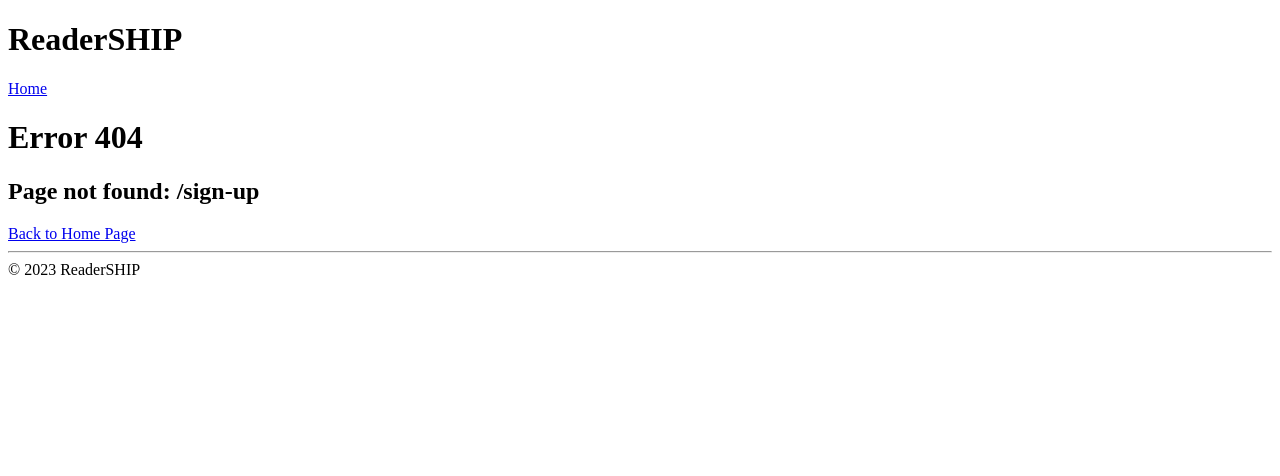
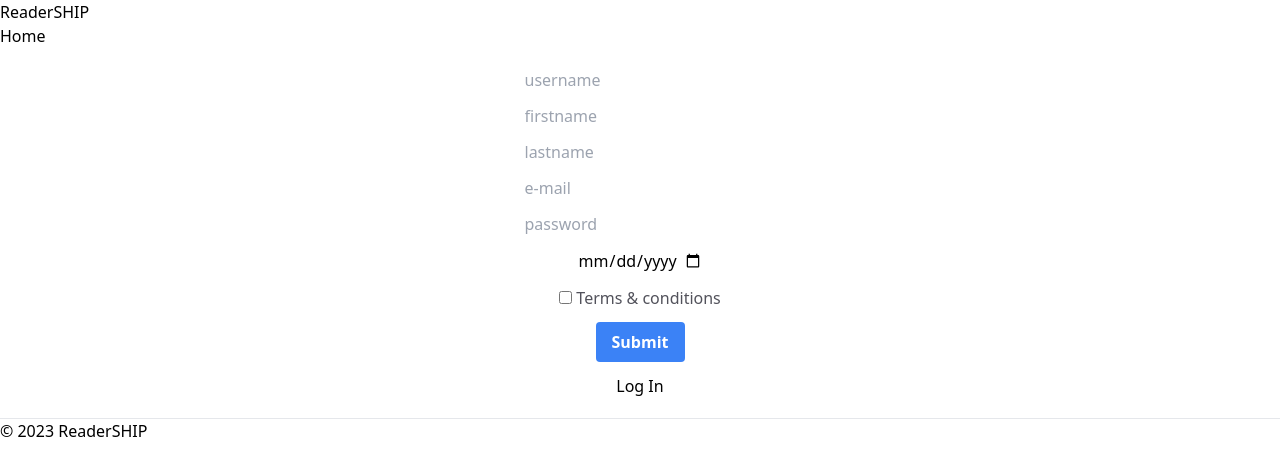
Before and after one commit to UniversityOfGdanskProjects/readership-web-app, a React (Create React App) app in the folder client/: page /sign-up in a window 1280 px wide. Before the commit this address had no page. Shown: the top 476 px of the page. Built offline with nearby package versions, Linux system fonts and the light colour scheme.

Commit message:
add login and singUp panels

```diff
--- a/client/package.json
+++ b/client/package.json
@@ -6,6 +6,7 @@
     "@testing-library/jest-dom": "^5.16.5",
     "@testing-library/react": "^13.4.0",
     "@testing-library/user-event": "^13.5.0",
+    "formik": "^2.2.9",
     "react": "^18.2.0",
     "react-dom": "^18.2.0",
     "react-router-dom": "^6.6.0",
--- a/client/src/App.js
+++ b/client/src/App.js
@@ -20,8 +20,8 @@ function App() {
     <Navbar />
     <Routes>
       <Route path="/" element={ <LoginPage /> }/>
-      <Route path="/signUp" element={ <SignUpPage /> }/>
-      <Route path="/myProfile" element={ <MyProfilePage /> }/>
+      <Route path="/sign-up" element={ <SignUpPage /> }/>
+      <Route path="/my-profile" element={ <MyProfilePage /> }/>
       <Route path="/home" element={ <HomePage /> }/>
       <Route path="/book" element={ <BookPage /> }/>
       <Route path="/user" element={ <UserPage /> }/>
--- /dev/null
+++ b/client/src/components/login/LoginForm.jsx
@@ -0,0 +1,66 @@
+import { Field, Form, Formik } from "formik";
+import { Link } from "react-router-dom";
+
+export const LoginForm = () => {
+  const handleSubmit = (values) => {
+    console.log(values);
+  };
+
+  const validatePassword = (value) => {
+    let error;
+    if (!value) {
+      error = "Required";
+    } else if (!/^(?=.*?[A-Za-z])(?=.*?[0-9]).{8,}$/i.test(value)) {
+      error = "Wrong password";
+    }
+    return error;
+  };
+
+  return (
+    <div>
+      <Formik
+        initialValues={{
+          username: "",
+          password: "",
+        }}
+        onSubmit={(values) => handleSubmit(values)}
+        enableReinitialize={true}
+      >
+        {({ errors, touched, isValidating }) => (
+          <Form className="flex flex-col m-5 items-center gap-3">
+            <Field
+              name="username"
+              type="text"
+              placeholder="username"
+              // validate={validateUsername}
+              required
+              className=""
+            />
+            {errors.username && touched.username && (
+              <div className="text-red-700">{errors.username}</div>
+            )}
+            <Field
+              name="password"
+              type="password"
+              placeholder="password"
+              validate={validatePassword}
+              required
+            />
+            {errors.password && touched.password && (
+              <div className="text-red-700">{errors.password}</div>
+            )}
+            <button
+              type="submit"
+              className=" bg-blue-500 hover:bg-blue-700 text-white font-bold py-2 px-4 rounded"
+            >
+              Submit
+            </button>
+            <Link to="/sign-up">
+              <button>Sing Up</button>
+            </Link>
+          </Form>
+        )}
+      </Formik>
+    </div>
+  );
+};
--- /dev/null
+++ b/client/src/components/signUp/SignUpForm.jsx
@@ -0,0 +1,109 @@
+import { Field, Form, Formik } from "formik";
+import { Link } from "react-router-dom";
+
+export const SignUpForm = () => {
+  const todayDate = new Date();
+  const todayDateStr = todayDate.toISOString().slice(0, 10);
+
+  const handleSubmit = (values) => {
+    console.log(values);
+  };
+
+  const validateEmail = (value) => {
+    let error;
+    if (!value) {
+      error = "Required";
+    } else if (!/^[A-Z0-9._%+-]+@[A-Z0-9.-]+\.[A-Z]{2,4}$/i.test(value)) {
+      error = "Invalid email address";
+    }
+    return error;
+  };
+
+  const validatePassword = (value) => {
+    let error;
+    if (!value) {
+      error = "Required";
+    } else if (!/^(?=.*?[A-Z])(?=.*?[a-z])(?=.*?[0-9]).{8,}$/i.test(value)) {
+      error =
+        "Password: min. 8 characters, number, upercase & lowercase letters ";
+    }
+    return error;
+  };
+
+  return (
+    <div>
+      <Formik
+        initialValues={{
+          username: "",
+          firstName: "",
+          lsatName: "",
+          email: "",
+          dateOfBirth: "",
+          password: "",
+          terms: false,
+        }}
+        onSubmit={(values) => handleSubmit(values)}
+        enableReinitialize={true}
+      >
+        {({ errors, touched }) => (
+          <Form className="flex flex-col m-5 items-center gap-3">
+            <Field
+              name="username"
+              type="text"
+              placeholder="username"
+              required
+              className=""
+            />
+            <Field
+              name="firstName"
+              type="text"
+              placeholder="firstname"
+              required
+            />
+            <Field
+              name="lastName"
+              type="text"
+              placeholder="lastname"
+              required
+            />
+            <Field
+              name="email"
+              type="text"
+              placeholder="e-mail"
+              validate={validateEmail}
+              required
+              className=""
+            />
+            {errors.email && touched.email && (
+              <div className="text-red-700">{errors.email}</div>
+            )}
+            <Field
+              name="password"
+              type="password"
+              placeholder="password"
+              validate={validatePassword}
+              required
+            />
+            {errors.password && touched.password && (
+              <div className="text-red-700">{errors.password}</div>
+            )}
+            <Field name="dateOfBirth" type="date" max={todayDateStr} required />
+            <label>
+              <Field name="terms" type="checkbox" required />
+              <span className="text-zinc-600"> Terms & conditions</span>
+            </label>
+            <button
+              type="submit"
+              className=" bg-blue-500 hover:bg-blue-700 text-white font-bold py-2 px-4 rounded"
+            >
+              Submit
+            </button>
+            <Link to="/">
+              <button>Log In</button>
+            </Link>
+          </Form>
+        )}
+      </Formik>
+    </div>
+  );
+};
--- a/client/src/index.js
+++ b/client/src/index.js
@@ -3,6 +3,7 @@ import ReactDOM from 'react-dom/client';
 import { BrowserRouter as Router } from 'react-router-dom';
 // import {combineRecuders, createStore} from 'redux';
 import App from './App';
+import './assets/index.css';
 
 const root = ReactDOM.createRoot(document.getElementById('root'));
 root.render(
--- a/client/src/pages/LoginPage.js
+++ b/client/src/pages/LoginPage.js
@@ -1,9 +1,8 @@
 import { Link } from 'react-router-dom';
+import { LoginForm } from '../components/login/LoginForm'
 
 export const LoginPage = () => {
     return ( <div>
-        <h1>
-            Login Panel
-        </h1>
+        <LoginForm />
     </div> );
 };
--- a/client/src/pages/SignUpPage.js
+++ b/client/src/pages/SignUpPage.js
@@ -1,5 +1,7 @@
+import { SignUpForm } from '../components/signUp/SignUpForm'
+
 export const SignUpPage = () => {
     return ( <div>
-        SignUp
+        <SignUpForm />
     </div> );
 };
```
Also changed, not shown: 1 other file (tests, documents, lock files or other folders).
